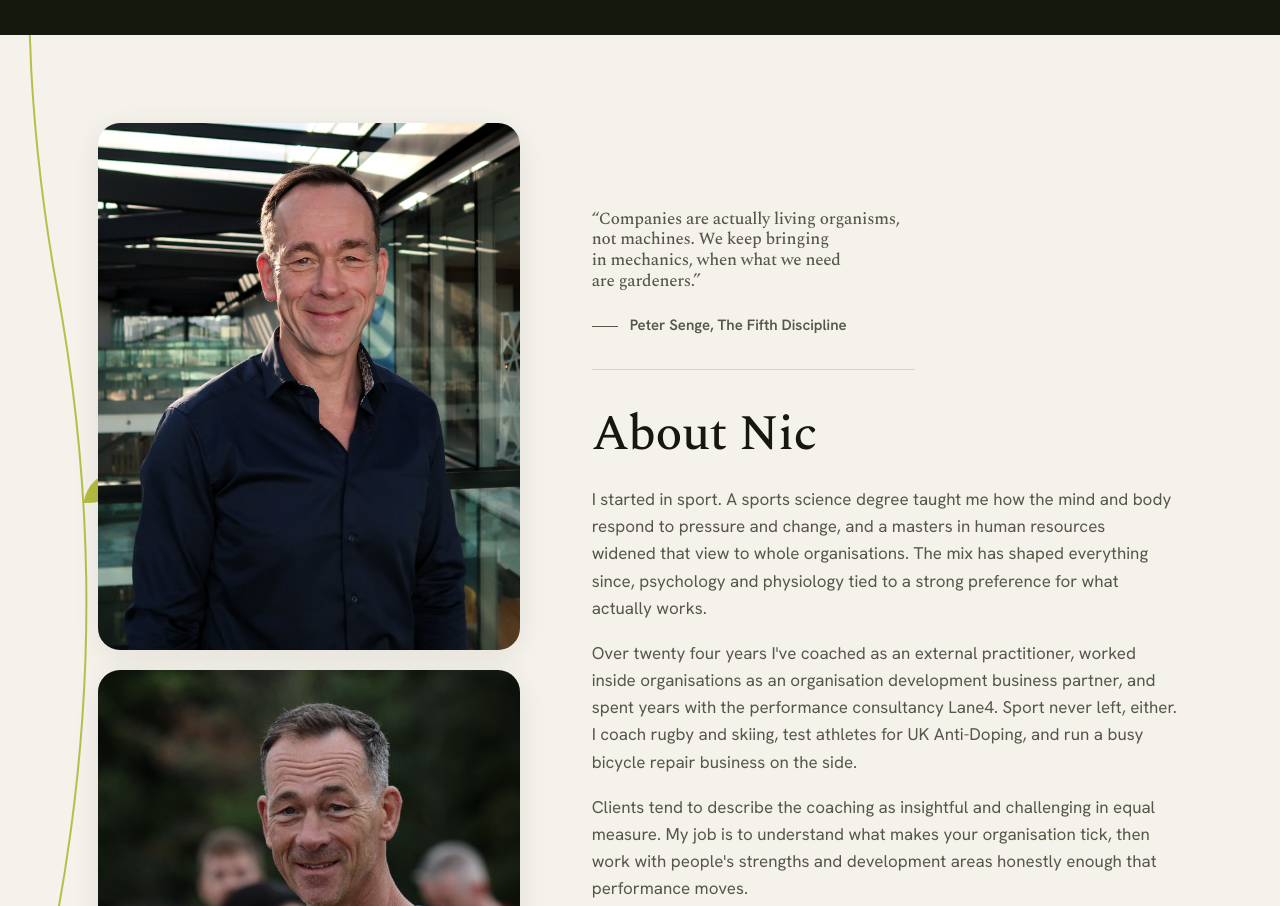
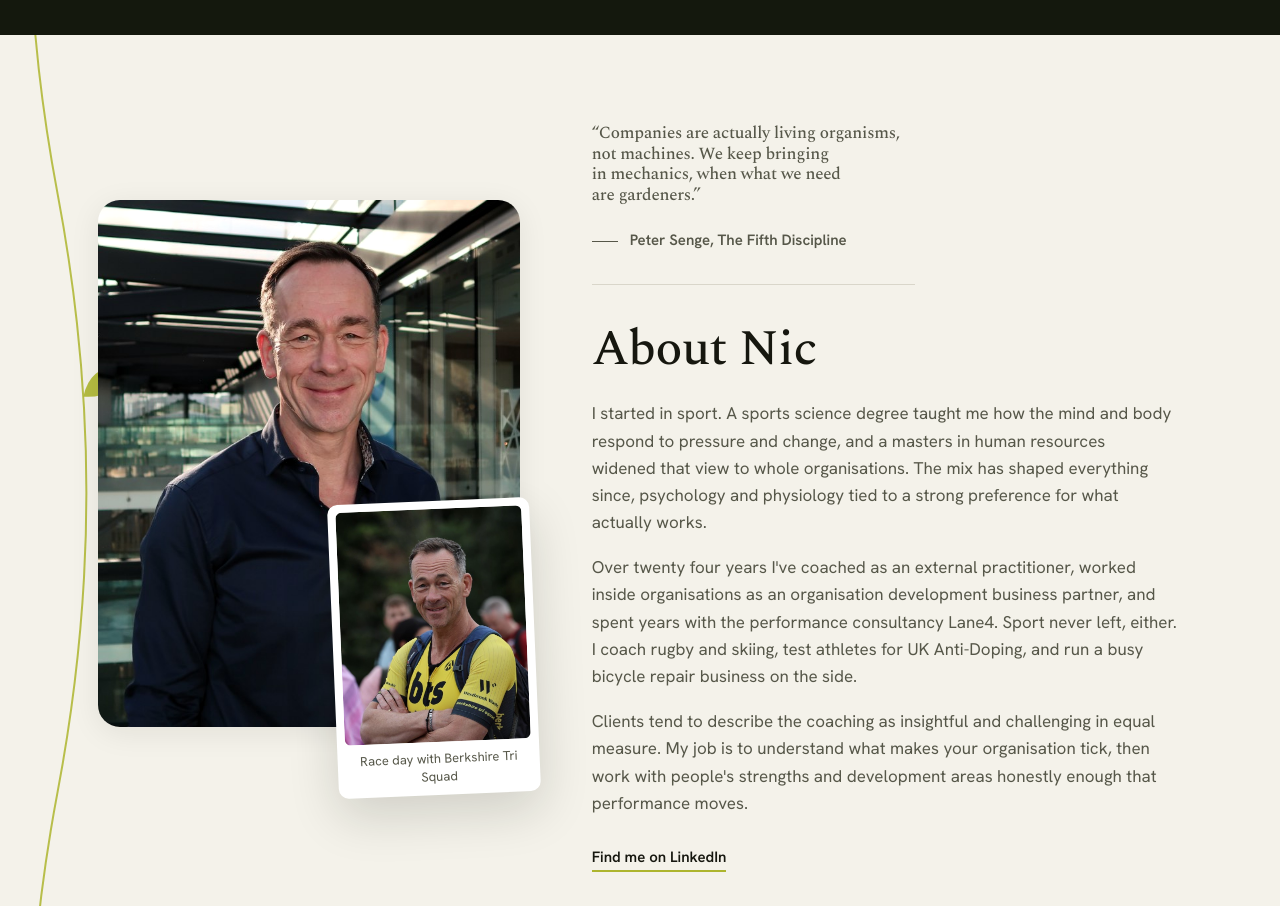
Before and after one commit to jacksontigerb/corporate-gardener, a plain HTML site: page index.html in a window 1280 px wide. Shown: the part 2980-3886 px from the top of the page. Drawn offline with nearby package versions, Linux system fonts and the light colour scheme.

Commit message:
Rework About photos: candid as an overlapping framed snapshot
The two stacked photos read as repetitive and made the column too
tall. The headshot is now the single large photo again, with the race
day candid pinned over its bottom corner as a small white framed
print, caption inside the frame. Snapshot pulls inside the column on
narrow screens.

Co-Authored-By: Claude Fable 5 <noreply@anthropic.com>

```diff
--- a/css/style.css
+++ b/css/style.css
@@ -462,12 +462,30 @@ a { color: inherit; }
 /* ---------- About ---------- */
 
 .about-grid { display: grid; grid-template-columns: 5fr 7fr; gap: clamp(36px, 6vw, 72px); align-items: center; }
-.about-photos { display: grid; gap: 20px; align-content: center; }
+.about-photos { position: relative; padding-bottom: clamp(48px, 6vw, 68px); }
 .about-photo { border-radius: var(--radius-lg); overflow: hidden; box-shadow: var(--shadow-soft); aspect-ratio: 4 / 5; background: var(--paper-2); }
 .about-photo img { width: 100%; height: 100%; object-fit: cover; filter: saturate(0.92) contrast(1.02); }
-.about-photo-sport { aspect-ratio: auto; overflow: visible; border-radius: 0; box-shadow: none; background: none; }
-.about-photo-sport img { aspect-ratio: 5 / 4; object-position: 50% 22%; border-radius: var(--radius-lg); box-shadow: var(--shadow-soft); background: var(--paper-2); }
-.about-photo-sport figcaption { margin-top: 12px; font-size: var(--text-small); color: var(--ink-mute); }
+.about-snapshot {
+  position: absolute;
+  right: clamp(-18px, -1.2vw, -10px);
+  bottom: 0;
+  width: min(48%, 210px);
+  padding: 8px 8px 10px;
+  background: var(--surface);
+  border-radius: var(--radius-sm);
+  box-shadow: var(--shadow-raise);
+  transform: rotate(-2.4deg);
+}
+.about-snapshot img {
+  display: block;
+  width: 100%;
+  aspect-ratio: 4 / 5;
+  object-fit: cover;
+  object-position: 50% 24%;
+  border-radius: calc(var(--radius-sm) - 4px);
+  filter: saturate(0.92) contrast(1.02);
+}
+.about-snapshot figcaption { margin-top: 8px; text-align: center; font-size: 0.8125rem; line-height: 1.35; color: var(--ink-mute); }
 .about-body h2 { margin-bottom: 24px; }
 .about-body p { color: var(--ink-mute); font-size: var(--text-body); }
 .about-body p + p { margin-top: 18px; }
@@ -580,6 +598,7 @@ body.js .reveal.visible { opacity: 1; transform: none; }
 @media (max-width: 900px) {
   .work-grid, .about-grid, .contact-grid { grid-template-columns: 1fr; }
   .about-grid { gap: 32px; }
+  .about-snapshot { right: 10px; width: min(44%, 190px); }
   .sticky-head { position: static; }
   .cred-row { grid-template-columns: repeat(2, 1fr); gap: 32px 24px; }
   .footer-grid { grid-template-columns: 1fr 1fr; }
--- a/index.html
+++ b/index.html
@@ -172,11 +172,11 @@
 
   <section class="about" id="about">
     <div class="wrap about-grid">
-      <div class="about-photos">
-        <figure class="about-photo reveal">
+      <div class="about-photos reveal">
+        <figure class="about-photo">
           <img src="assets/nic.jpg" alt="Nic Brocklebank" loading="lazy">
         </figure>
-        <figure class="about-photo about-photo-sport reveal">
+        <figure class="about-snapshot">
           <img src="assets/nic-tri.jpg" alt="Nic in Berkshire Tri Squad kit on race day" loading="lazy">
           <figcaption>Race day with Berkshire Tri Squad</figcaption>
         </figure>
```
Also changed, not shown: 1 other file.
